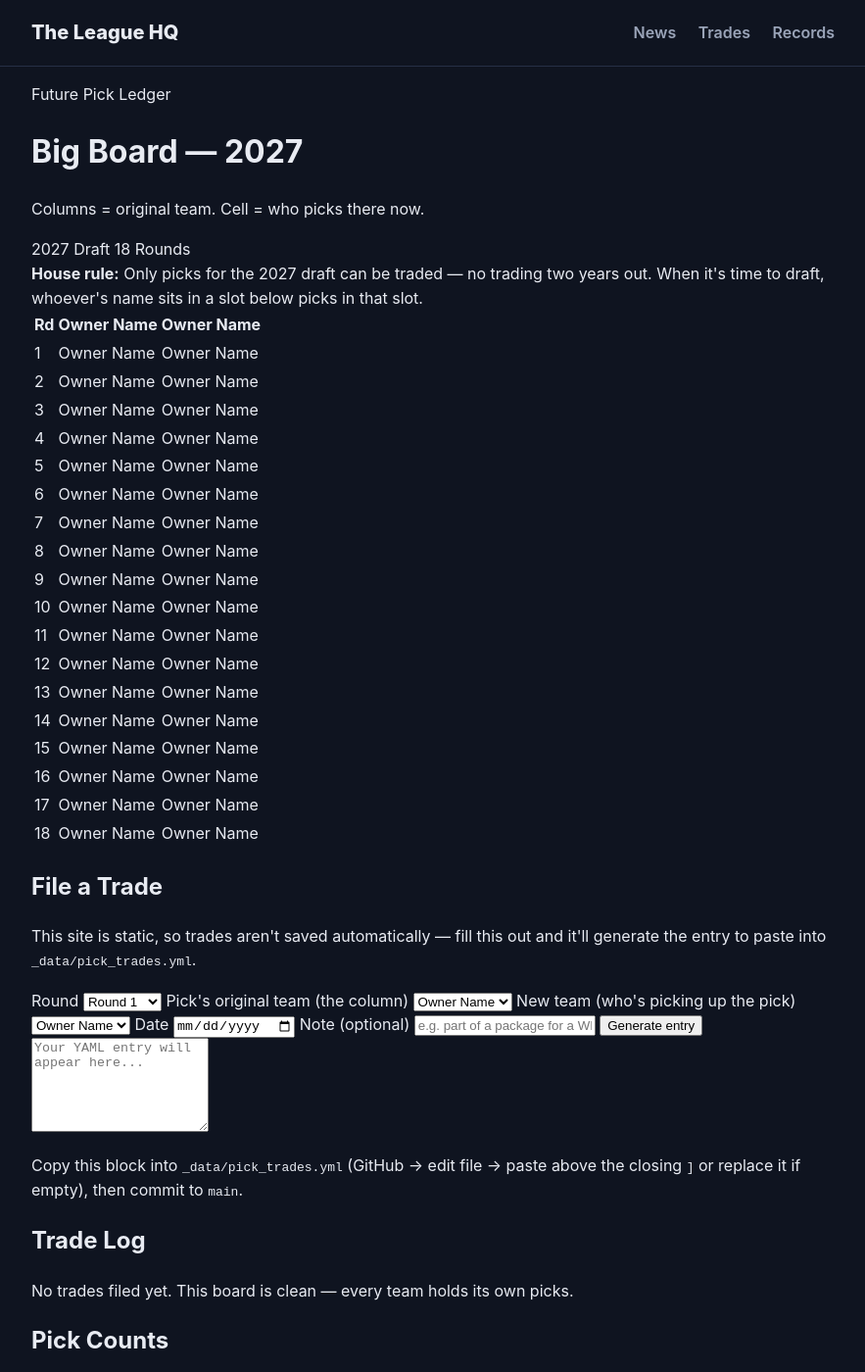
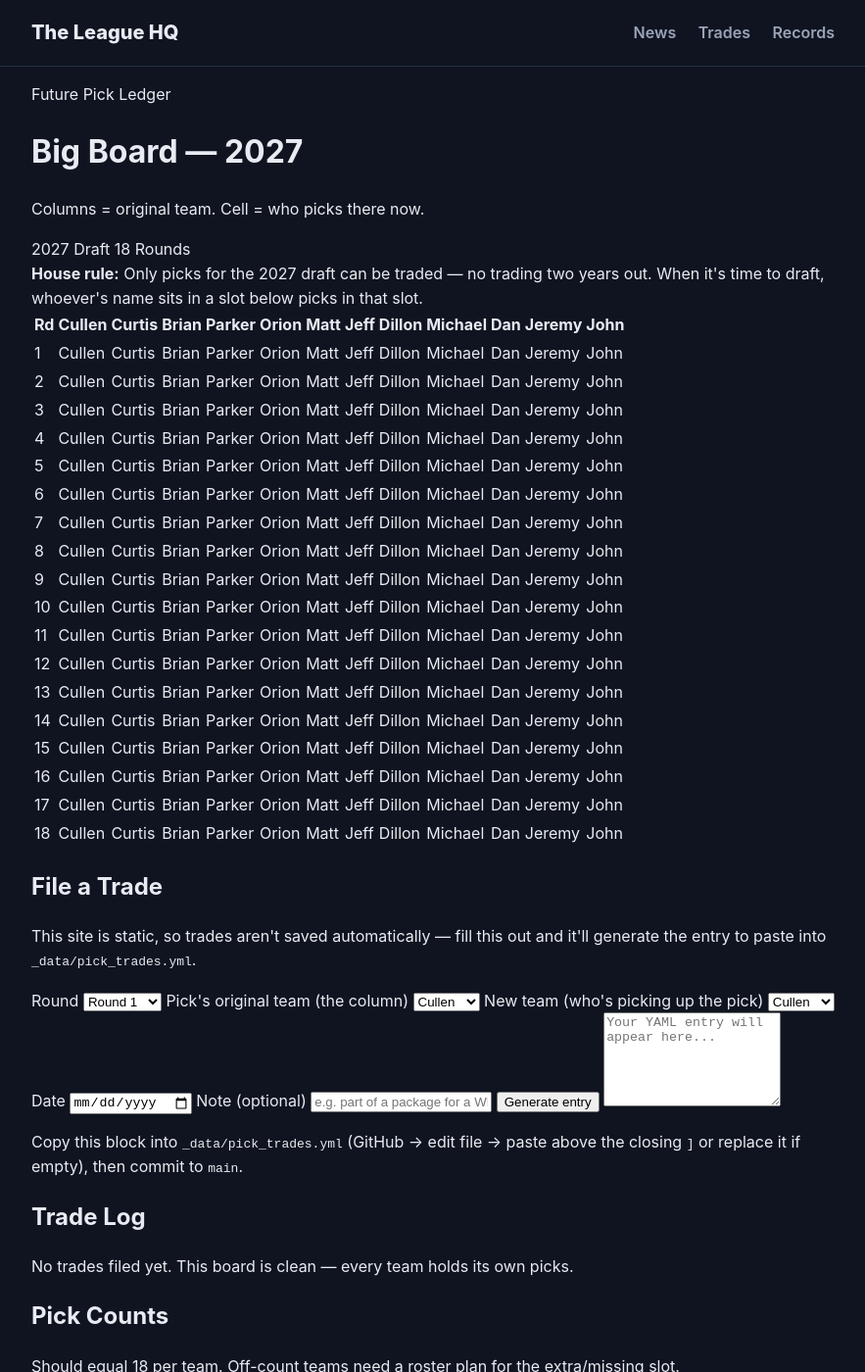
Before and after one commit to cullenhgn/D12-FFL-Website, a Jekyll site: the page built from future-picks/index.md, in a window 1280 px wide and 1400 px high. Shown: the whole window at 98% size, without its empty margins (198-1081 px from the left). Built offline with Jekyll 4.4.1, drawn with Linux system fonts in a browser that asks for light colours; part of the change alters nothing that is shown; some of the changed text lies outside the part shown.

Commit message:
Update teams.yml

```diff
--- a/_data/teams.yml
+++ b/_data/teams.yml
@@ -1,15 +1,85 @@
 # One entry per franchise/owner in the league.
 # "id" should be a short, stable slug you reuse in trades.yml and records.yml.
 - id: team-a
-  owner: "Owner Name"
+  owner: "Cullen Hogan"
+  short_name: "Cullen" # shown as the column header on the Future Picks board
   team_name: "Team Nickname"
   joined: 2015
   logo: "" # optional path under /assets/img/, e.g. "/assets/img/team-a.png"
 
 - id: team-b
-  owner: "Owner Name"
+  owner: "Curtis Johnson"
+  short_name: "Curtis" # shown as the column header on the Future Picks board
   team_name: "Team Nickname"
   joined: 2015
   logo: ""
 
-# Add the rest of your teams below, following the same pattern.
+- id: team-c
+  owner: "Brian Weisiger"
+  short_name: "Brian" # shown as the column header on the Future Picks board
+  team_name: "Team Nickname"
+  joined: 2015
+  logo: ""
+
+- id: team-d
+  owner: "Parker Torres"
+  short_name: "Parker" # shown as the column header on the Future Picks board
+  team_name: "Team Nickname"
+  joined: 2015
+  logo: ""
+
+- id: team-e
+  owner: "Orion Sandoval"
+  short_name: "Orion" # shown as the column header on the Future Picks board
+  team_name: "Team Nickname"
+  joined: 2015
+  logo: ""
+
+- id: team-f
+  owner: "Matt Manwaring"
+  short_name: "Matt" # shown as the column header on the Future Picks board
+  team_name: "Team Nickname"
+  joined: 2015
+  logo: ""
+
+- id: team-g
+  owner: "Jeff Pound"
+  short_name: "Jeff" # shown as the column header on the Future Picks board
+  team_name: "Team Nickname"
+  joined: 2015
+  logo: ""
+
+- id: team-h
+  owner: "Dillon Pound"
+  short_name: "Dillon" # shown as the column header on the Future Picks board
+  team_name: "Team Nickname"
+  joined: 2015
+  logo: ""
+
+- id: team-i
+  owner: "Michael Inde"
+  short_name: "Michael" # shown as the column header on the Future Picks board
+  team_name: "Team Nickname"
+  joined: 2015
+  logo: ""
+
+- id: team-j
+  owner: "Dan Williamson"
+  short_name: "Dan" # shown as the column header on the Future Picks board
+  team_name: "Team Nickname"
+  joined: 2015
+  logo: ""
+
+- id: team-k
+  owner: "Jeremy Keeler"
+  short_name: "Jeremy" # shown as the column header on the Future Picks board
+  team_name: "Team Nickname"
+  joined: 2015
+  logo: ""
+
+- id: team-l
+  owner: "John Rhodes"
+  short_name: "John" # shown as the column header on the Future Picks board
+  team_name: "Team Nickname"
+  joined: 2015
+  logo: ""
```
